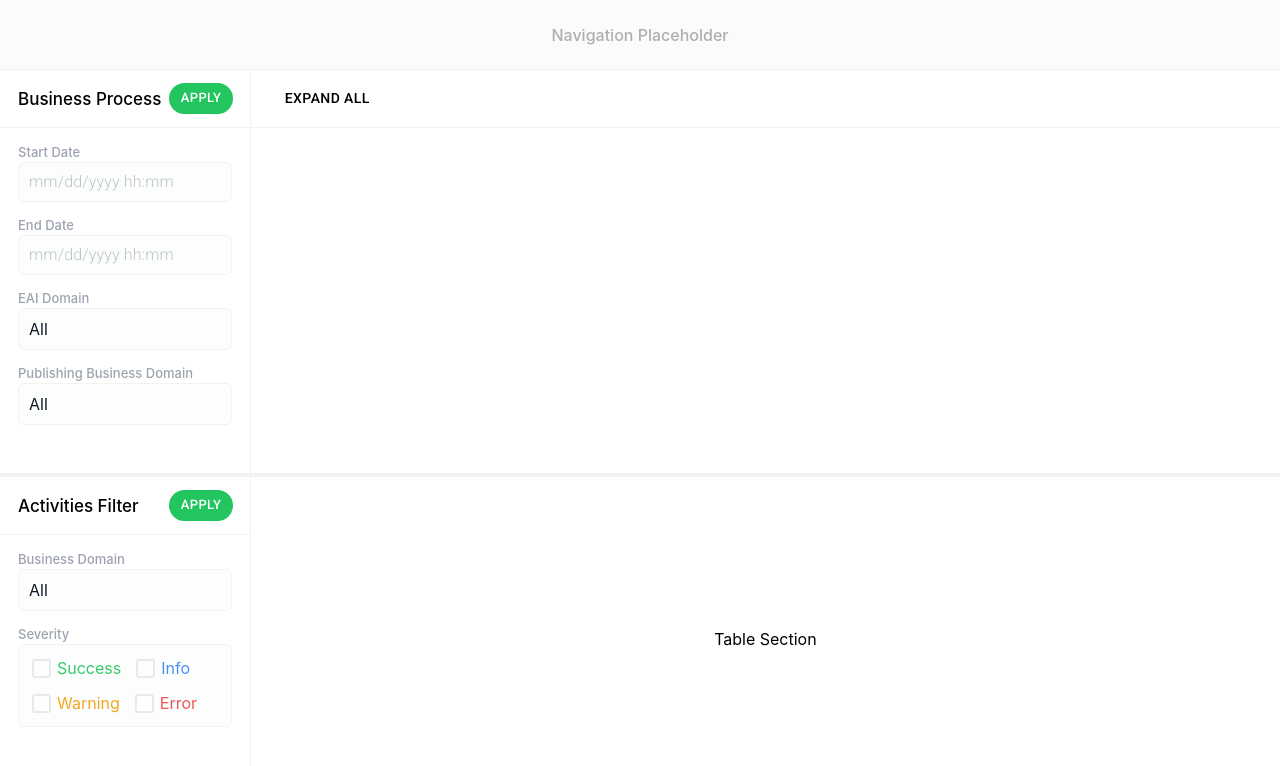
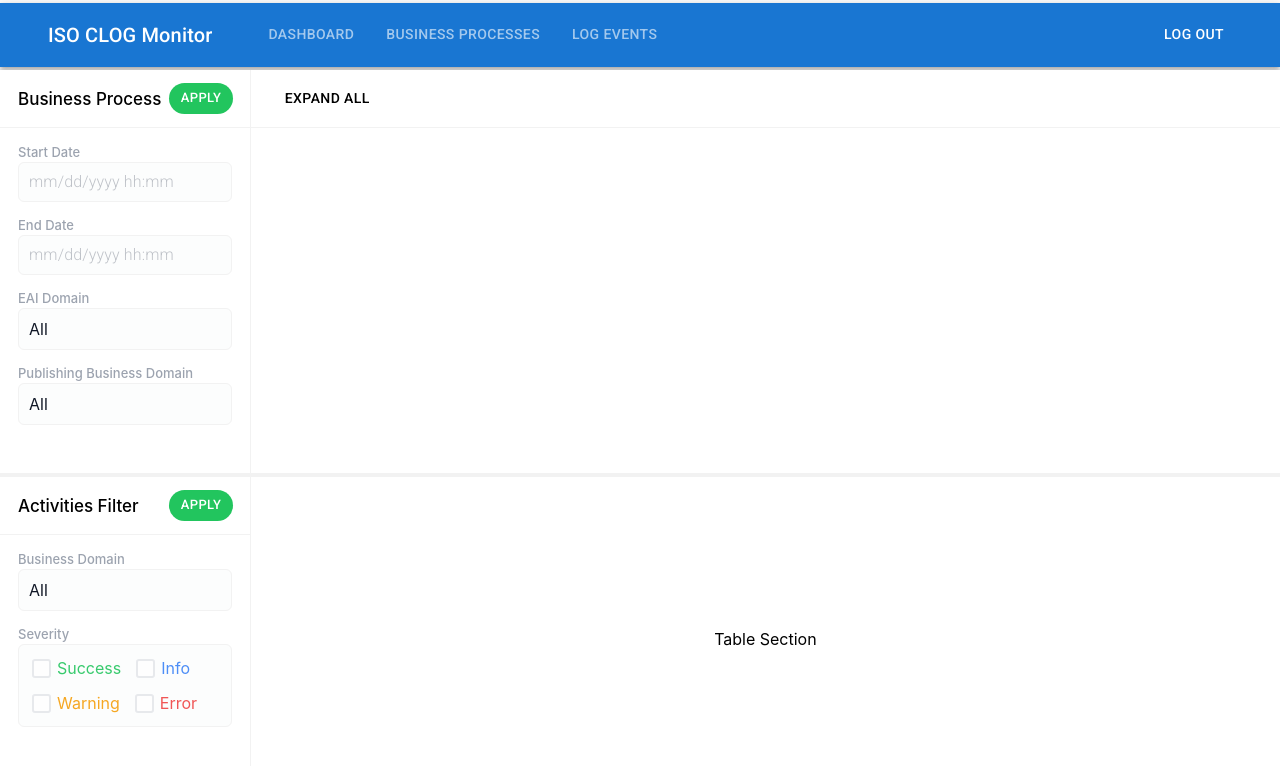
Before and after one commit to mbucc/320-S22-Track2, a Next.js app in the folder front-end/: page /business-process in a window 1280 px wide. Shown: the top 766 px of the page. Built offline with nearby package versions, Linux system fonts and the light colour scheme.

Commit message:
added navbar to business process view

```diff
--- a/front-end/pages/business-process/index.js
+++ b/front-end/pages/business-process/index.js
@@ -2,7 +2,7 @@ import Head from 'next/head';
 import BPTreeView from '../../components/business-process/tree/core';
 import BPActivityView from '../../components/business-process/activity/core';
 import {BPColors, BPStandards} from '../../utils/business-process/standards';
-
+import Navbar from '../dashboard/Navbar';
 
 const BPIndex = () => {
   return (
@@ -39,9 +39,7 @@ const BPIndex = () => {
             justifyContent: 'center',
           }}
         >
-          <p style={{fontSize: 16, fontWeight: '500', opacity: 0.3}}>
-            Navigation Placeholder
-          </p>
+          <Navbar />
         </div>
         <div
           style={{
```
